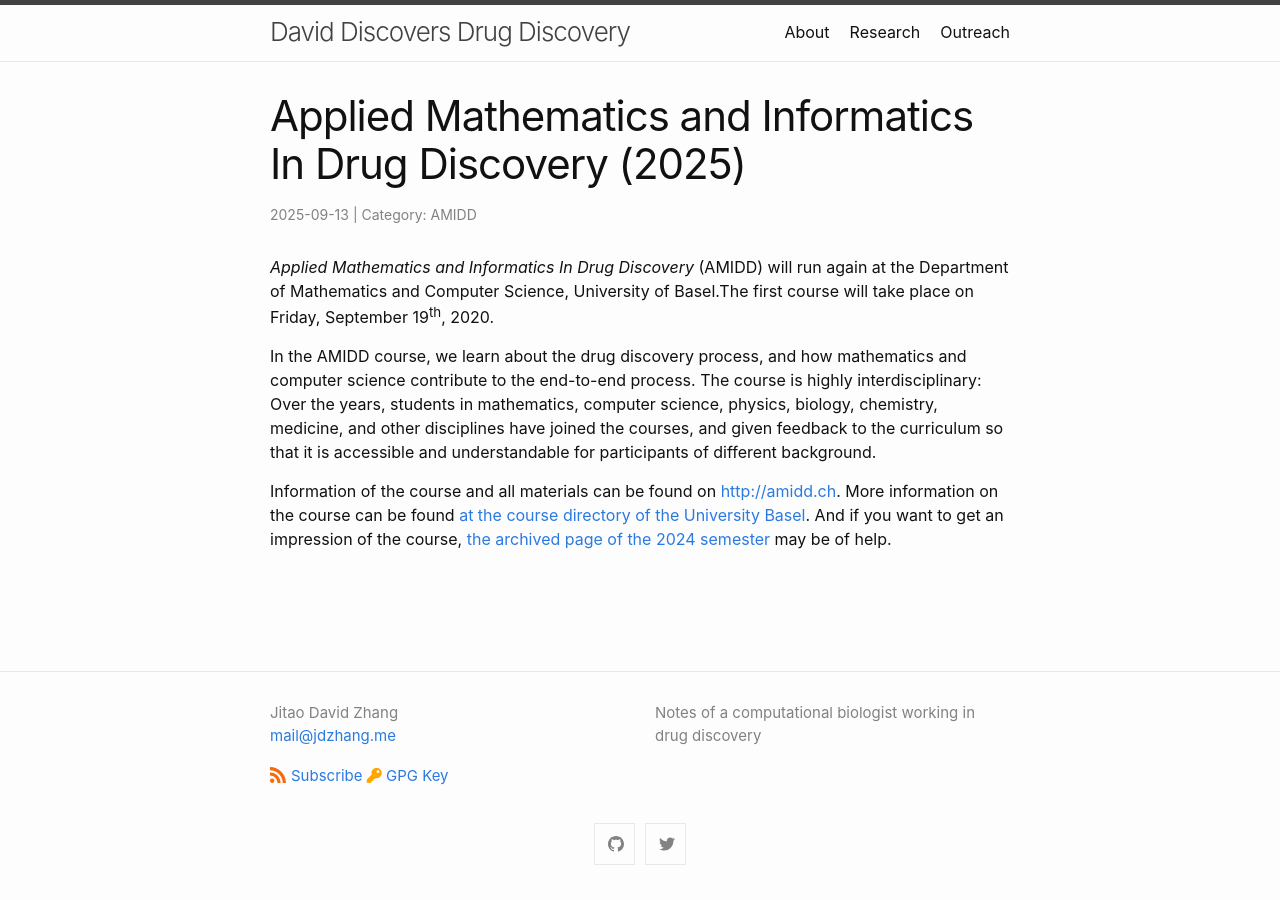
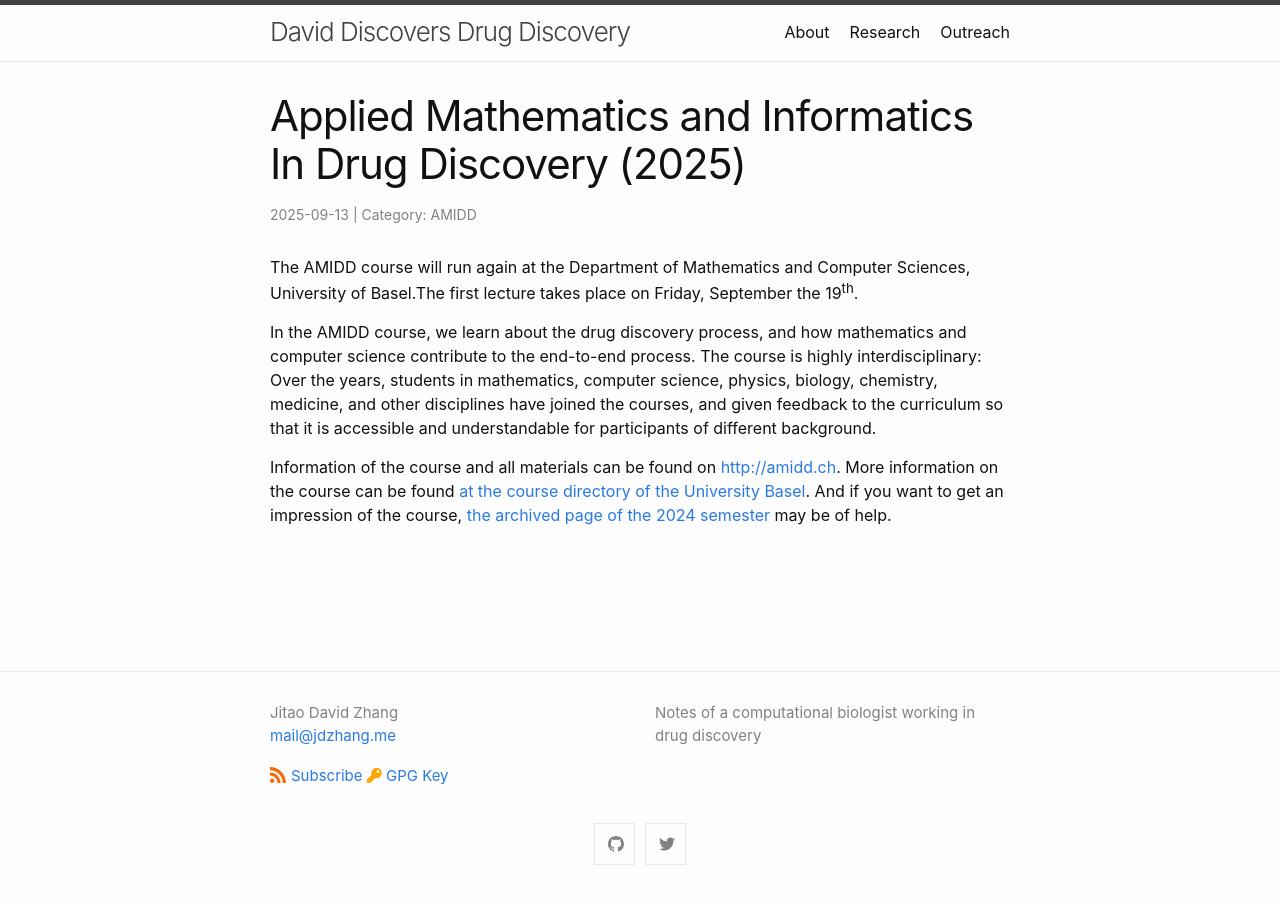
Before and after one commit to Accio/accio.github.io, a Jekyll site: the page built from _posts/2025-09-13-AMIDD-2025.md, in a window 1280 px wide. Built offline with Jekyll 4.4.1, drawn with Linux system fonts in a browser that asks for light colours; comment, search, counter and statistics services are not loaded.

Commit message:
shorten the first paragraph

```diff
--- a/_posts/2025-09-13-AMIDD-2025.md
+++ b/_posts/2025-09-13-AMIDD-2025.md
@@ -5,7 +5,7 @@ category: AMIDD
 tags: AMIDD teaching
 ---
 
-*Applied Mathematics and Informatics In Drug Discovery* (AMIDD) will run again at the Department of Mathematics and Computer Science, University of Basel.The first course will take place on Friday, September 19<sup>th</sup>, 2020.
+The AMIDD course will run again at the Department of Mathematics and Computer Sciences, University of Basel.The first lecture takes place on Friday, September the 19<sup>th</sup>.
 
 In the AMIDD course, we learn about the drug discovery process, and how
 mathematics and computer science contribute to the end-to-end process. The
```
